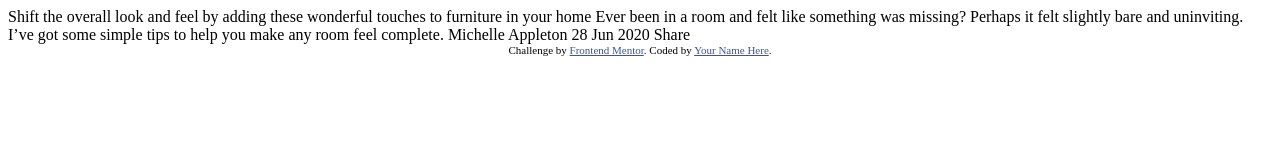
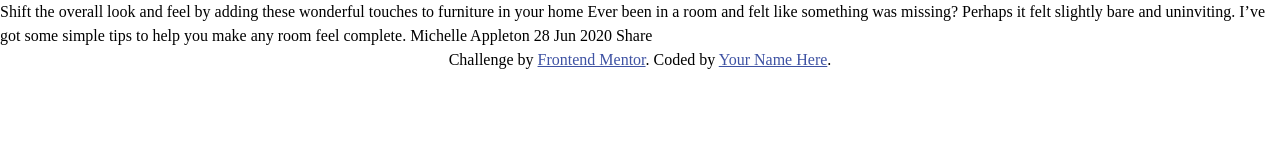
Before and after one commit to jonaschacon/article-preview-component-master, a plain HTML site: page index.html in a window 1280 px wide. Drawn offline with Linux system fonts and the light colour scheme.

Commit message:
css reset

```diff
--- a/index.html
+++ b/index.html
@@ -2,17 +2,15 @@
 <html lang="en">
 <head>
   <meta charset="UTF-8">
-  <meta name="viewport" content="width=device-width, initial-scale=1.0"> <!-- displays site properly based on user's device -->
+  <meta name="viewport" content="width=device-width, initial-scale=1.0">
+  <link rel="icon" type="image/png" sizes="32x32" href="./images/favicon-32x32.png">
+  <title>Frontend Mentor | Article preview component</title>
+  <link rel="stylesheet" href="style.css">
+  <link rel="preconnect" href="https://fonts.googleapis.com">
+  <link rel="preconnect" href="https://fonts.gstatic.com" crossorigin>
+  <link href="https://fonts.googleapis.com/css2?family=Manrope:wght@200..800&display=swap" rel="stylesheet">
 
-  <link rel="icon" type="image/png" sizes="32x32" href="./images/favicon-32x32.png">
 
-  <title>Frontend Mentor | Article preview component</title>
-
-  <!-- Feel free to remove these styles or customise in your own stylesheet 👍 -->
-  <style>
-    .attribution { font-size: 11px; text-align: center; }
-    .attribution a { color: hsl(228, 45%, 44%); }
-  </style>
 </head>
 <body>
 
--- /dev/null
+++ b/style.css
@@ -0,0 +1,25 @@
+@charset "UTF-8";
+
+:root {
+    /* Colors */
+    --very-dark-grayish-blue: hsl(217, 19%, 35%);
+    --desaturated-dark-blue: hsl(214, 17%, 51%);
+    --grayish-blue: hsl(212, 23%, 69%);
+    --light-grayish-blue: hsl(210, 46%, 95%);
+
+
+}
+
+* {
+    padding: 0px;
+    margin: 0px;
+    box-sizing: border-box;
+    line-height: calc(1em + 0.5rem);
+}
+
+body {
+    min-height: 100vh;
+}
+
+.attribution { font-size: 1rem; text-align: center; }
+.attribution a { color: hsl(228, 45%, 44%); }
```
